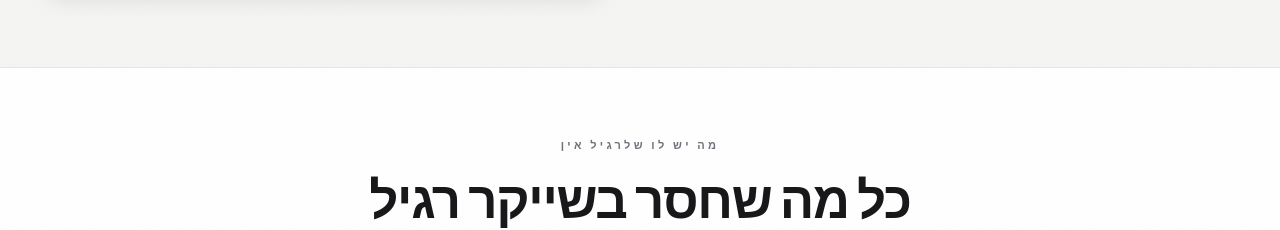
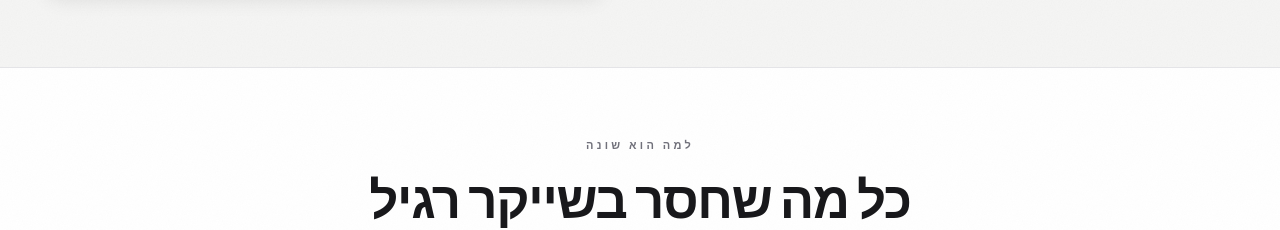
Before and after one commit to adiamatoa12-max/amato_jewlery, a Next.js app: page / in a window 1280 px wide. Shown: the part 4660-4890 px from the top of the page. Built offline with nearby package versions, Linux system fonts and the light colour scheme; no server answers; a web font is replaced by a local one.

Commit message:
Reword Anatomy eyebrow to 'למה הוא שונה'
Co-Authored-By: Claude Opus 4.8 <noreply@anthropic.com>

```diff
--- a/src/app/page.tsx
+++ b/src/app/page.tsx
@@ -369,7 +369,7 @@ function Anatomy() {
       <div className="mx-auto max-w-5xl">
         <FadeIn>
           <p className="text-center text-[11px] font-bold tracking-[0.3em] text-zinc-500">
-מה יש לו שלרגיל אין
+למה הוא שונה
           </p>
           <h2 className="mt-4 text-center font-display text-3xl font-black tracking-tight text-zinc-900 lg:text-5xl">
 כל מה שחסר בשייקר רגיל
```
